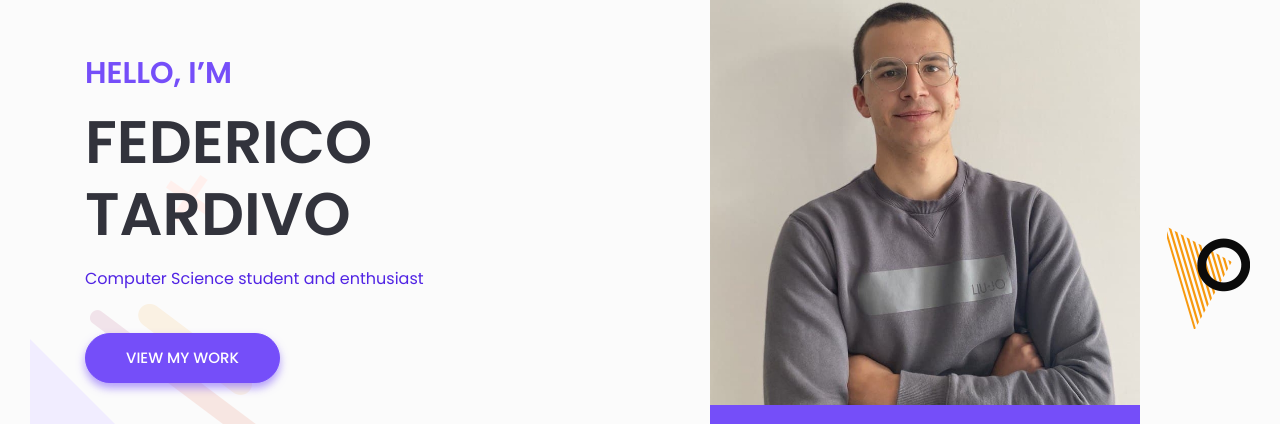
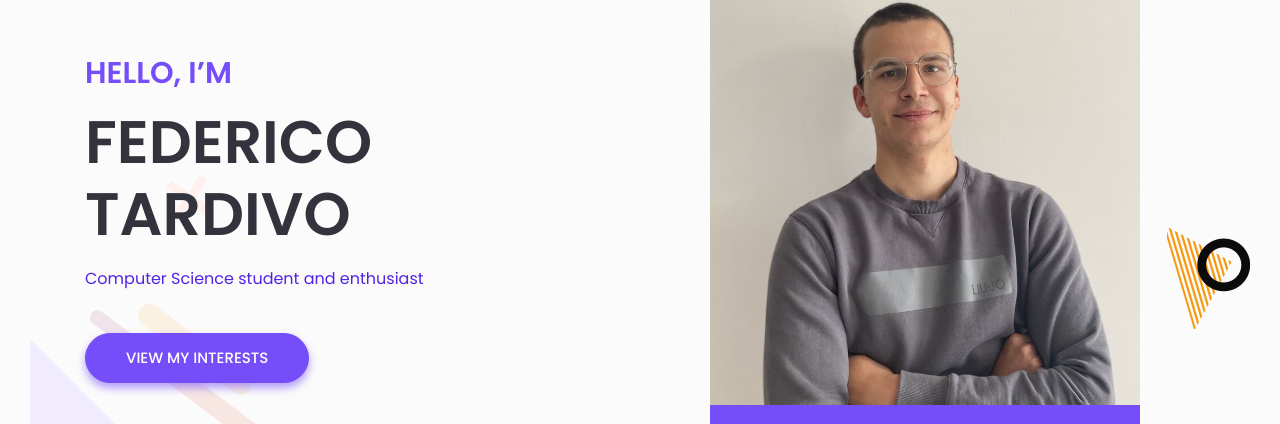
Before and after one commit to FedericoTardivo/federicotardivo.github.io, a plain HTML site: page index.html in a window 1280 px wide. Shown: the part 236-660 px from the top of the page. Drawn offline with Linux system fonts and the light colour scheme; files whose address does not match are found by name.

Commit message:
changed ref button on header from MyWorks to Interests

```diff
--- a/index.html
+++ b/index.html
@@ -133,7 +133,7 @@
                             <h4 class="sub-title">Hello, I’m</h4>
                             <h1 class="title">Federico Tardivo</h1>
                             <p>Computer Science student and enthusiast</p>
-                            <a class="main-btn" href="#work">View my Work</a>
+                            <a class="main-btn" href="#service">View my Interests</a>
                         </div> <!-- header content right -->
                     </div>
                     <div class="col-lg-6 offset-xl-1">
```
